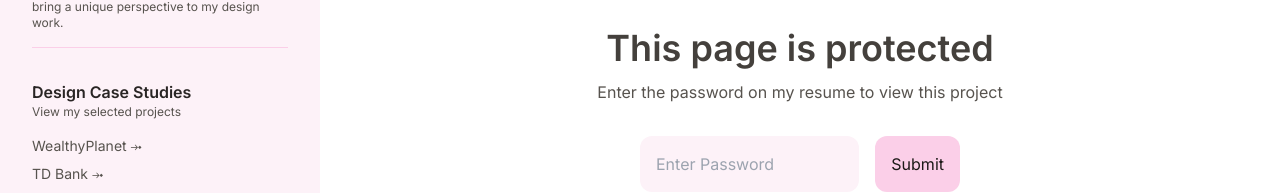
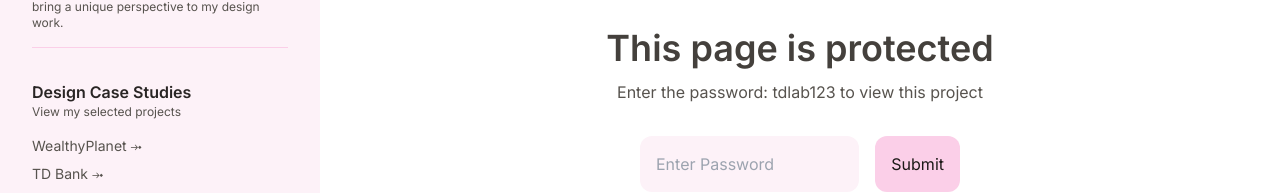
Before and after one commit to v1dh1/vidhi, a Next.js app: page /design/protectedPage in a window 1280 px wide. Shown: the part 242-435 px from the top of the page. Built offline with nearby package versions, Linux system fonts and the light colour scheme; a web font is replaced by a local one.

Commit message:
updated trace password

```diff
--- a/app/design/protectedPage/Protectedpage.jsx
+++ b/app/design/protectedPage/Protectedpage.jsx
@@ -20,7 +20,7 @@ export default function ProtectedPage() {
       <div className='h-screen -my-16 p-4 flex flex-col justify-center items-center'>
 
   <div className='text-4xl text-stone-700 text-center font-semibold'>{"This page is protected"}</div>
-  <div className='text-l text-stone-600 text-center pt-3 pb-8'>{"Enter the password on my resume to view this project"}</div>
+  <div className='text-l text-stone-600 text-center pt-3 pb-8'>{"Enter the password: tdlab123 to view this project"}</div>
 
   <div className='w-full max-w-xs flex justify-center items-center gap-4'>
     <input
```
